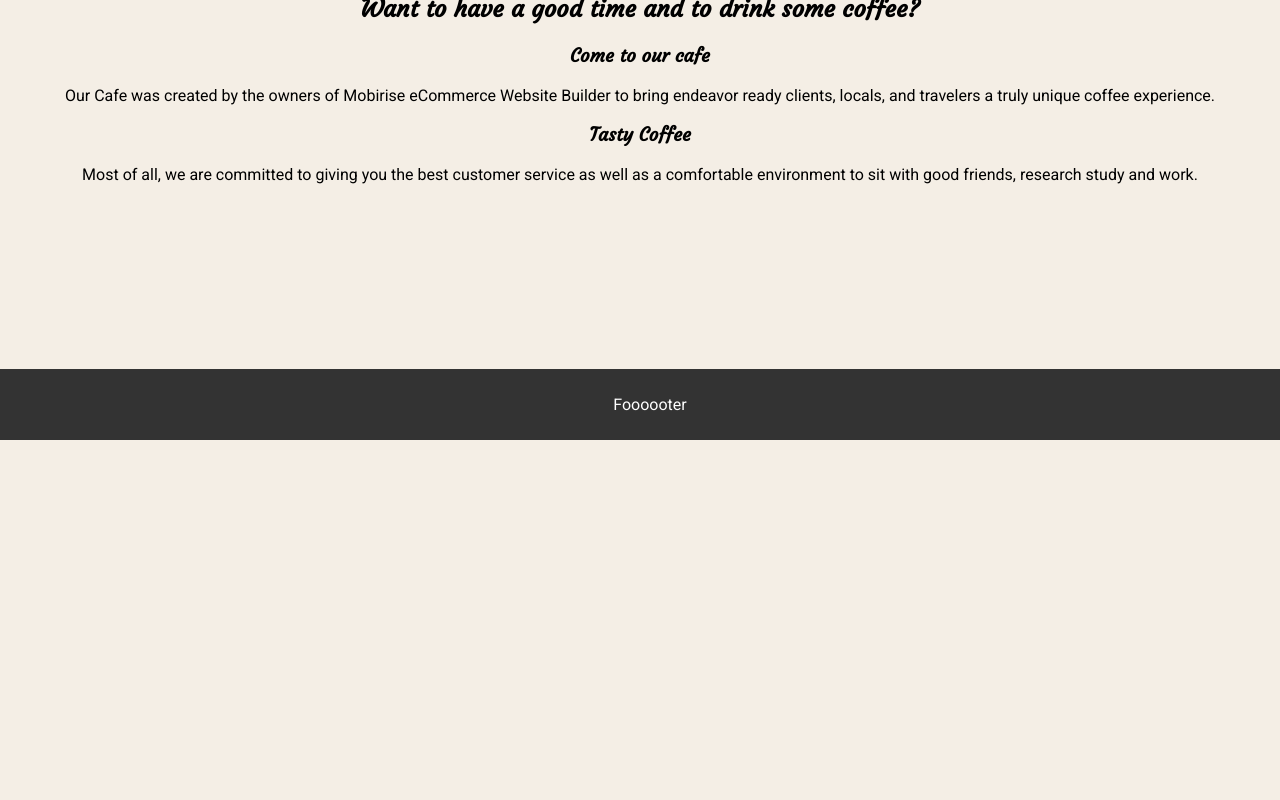
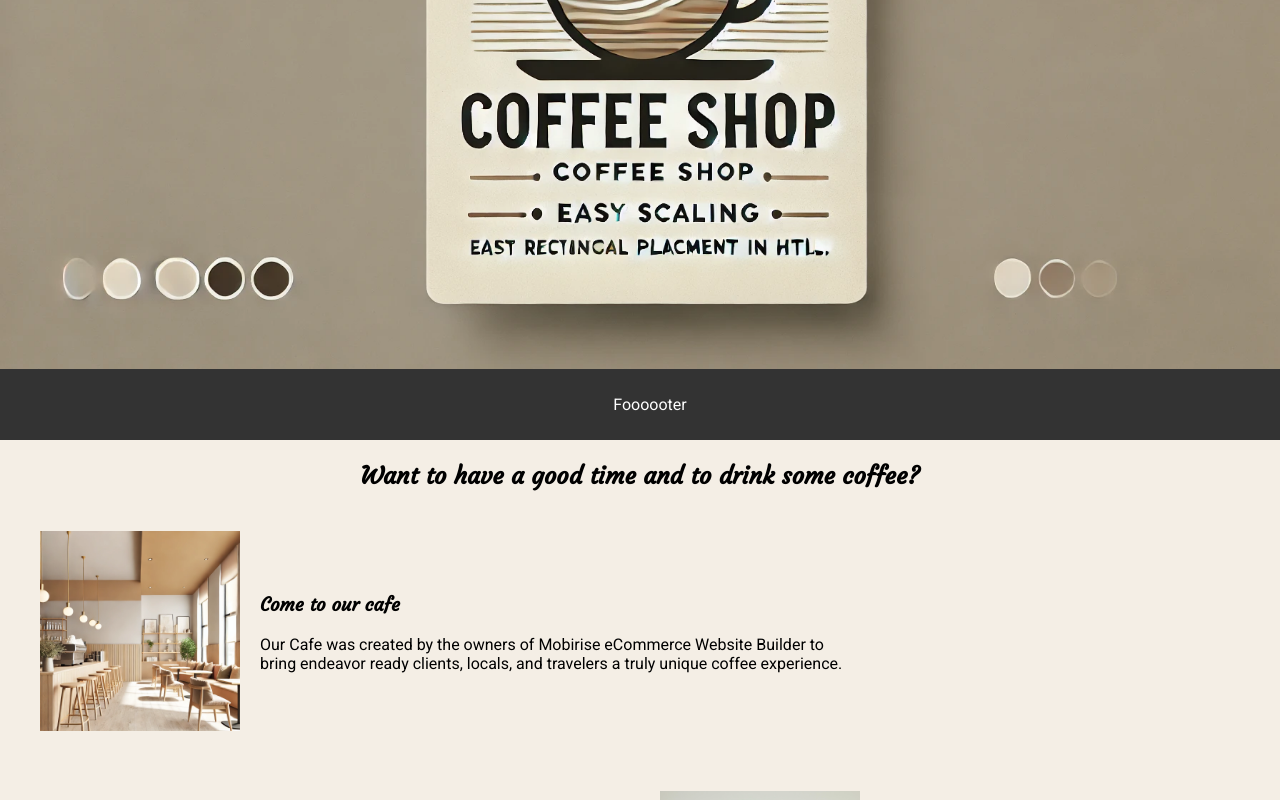
Before and after one commit to kat-git-hub/coffee-website.github.io, a plain HTML site: page index.html in a window 1280 px wide. Shown: the part 360-1160 px from the top of the page. Before the commit the page ends 800 px from the top, so only its background shows below. Drawn offline with Linux system fonts and the light colour scheme.

Commit message:
new logo

```diff
--- a/css/styles.css
+++ b/css/styles.css
@@ -48,13 +48,20 @@ nav {
 }
 
 .logo-section {
-    text-align: center;
-    padding: 30px 0;
+    background-color: #a19683;
+    width: 100%;
+    height: auto;
+    display: flex;
+    padding: 0;
+    margin: 0;
 }
 
 .logo {
-    max-width: 200px; /* Задайте размер логотипа */
+    width: 100%;
     height: auto;
+    display: flex;
+    object-fit: cover;
+    object-position: center;
 }
 
 main {
@@ -77,3 +84,32 @@ footer {
     width: 100%;
     bottom: 0;
 }
+
+.text-with-image-left, .text-with-image-right {
+    display: flex;
+    align-items: center;
+    margin: 20px 0;
+    padding: 20px;
+}
+
+.text-with-image-left img.left-image {
+    width: 200px;
+    height: auto;
+    margin-right: 20px;
+}
+
+.text-with-image-right img.right-image {
+    width: 200px;
+    height: auto;
+    margin-left: 20px;
+}
+
+.right-aligned {
+    text-align: right;
+    max-width: 600px;
+}
+
+.left-aligned {
+    text-align: left;
+    max-width: 600px;
+}
--- a/index.html
+++ b/index.html
@@ -22,22 +22,28 @@
     </header>
 
     <section class="logo-section">
-        <img src="images/logo.jpg" alt="Cafe Logo" class="logo">
+        <img src="images/logo1.jpg" alt="Cafe Logo" class="logo">
     </section>
 
     <main>
-        <section>
         <h2>Want to have a good time and to drink some coffee?</h2>
+        <section class="text-with-image-left">
+            <img src="images/cafe.jpg" alt="Cafe Image" class="left-image">
+            <div class="left-aligned">
                 <h3>Come to our cafe</h3>
                 <p>Our Cafe was created by the owners of Mobirise eCommerce
                 Website Builder to bring endeavor ready clients, locals, and
                 travelers a truly unique coffee experience.</p>
+            </div>
         </section>
-        <section>
+        <section class="text-with-image-right">
+            <div class="right-aligned">
                 <h3>Tasty Coffee</h3>
                 <p>Most of all, we are committed to giving you the best customer
                 service as well as a comfortable environment to sit with good friends,
                 research study and work.</p>
+            </div>
+            <img src="images/coffee-roasters.jpg" alt="Cup of Coffee" class="right-image">
         </section>
     </main>
 
```
Also changed, not shown: images/coffee-roasters.jpg (renamed from images/battlecreek-coffee-roasters-WSyO5wdSQgA-unsplash.jpg), images/logo1.jpg (added), 1 other file. Lines whose indentation alone changed are shown as unchanged.
